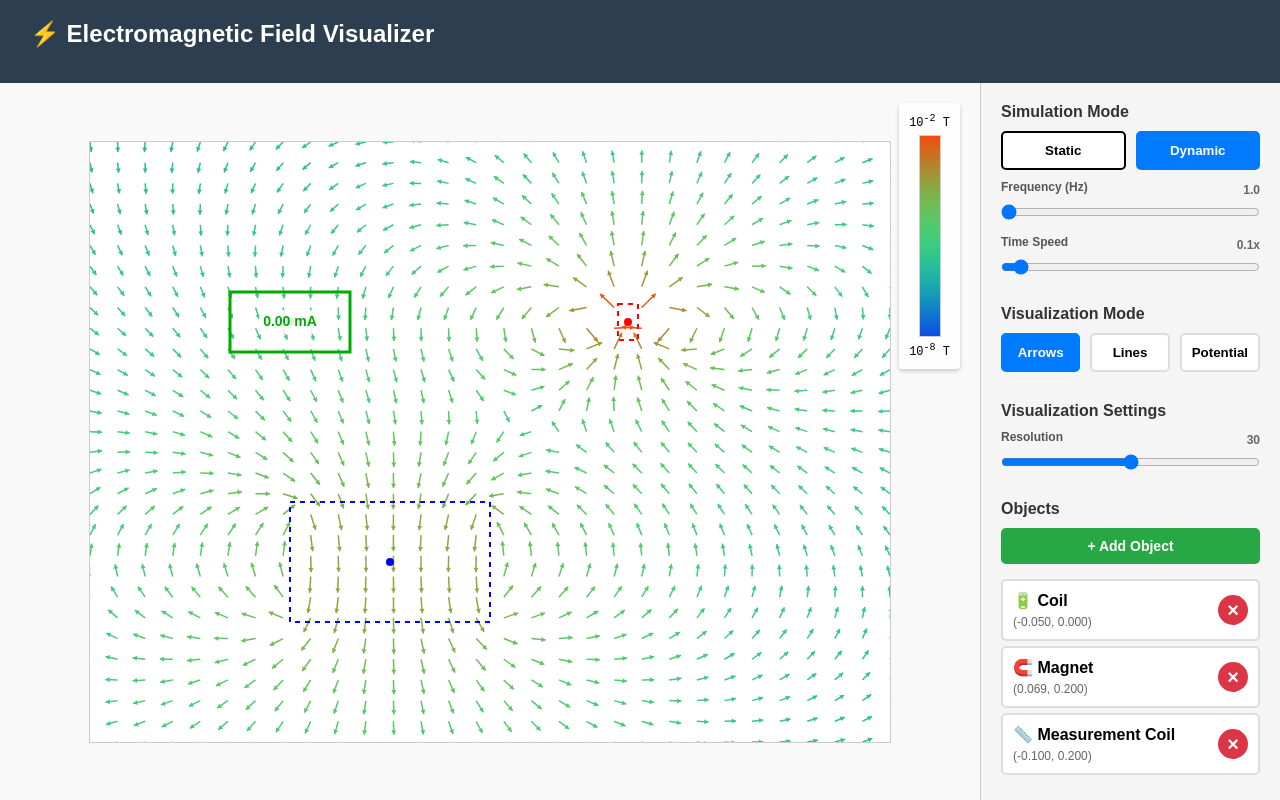
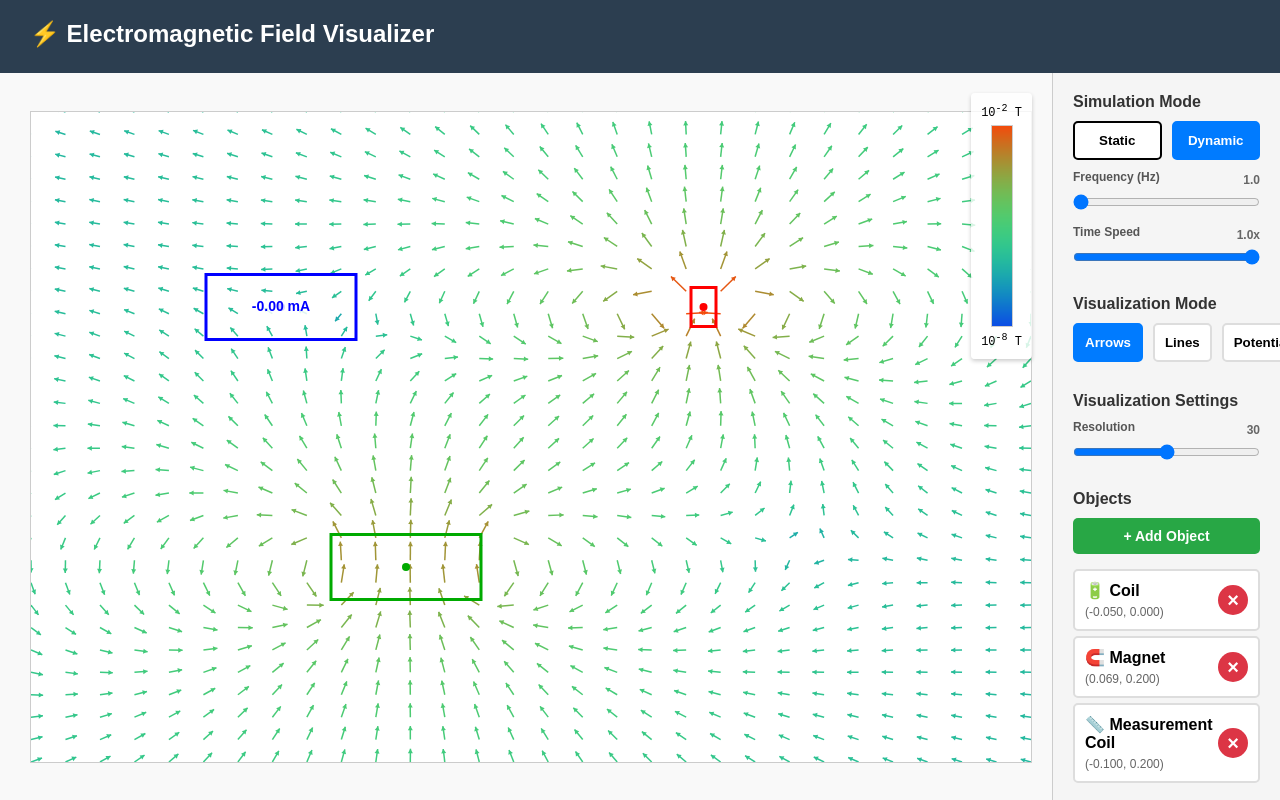
Before and after one commit to arthurmath/electromagnetic_simulation, a React (Vite) app in the folder frontend/: page / in a window 1280 px wide. Both pictures are taken after a click on the button "Dynamic". Built offline with nearby package versions, Linux system fonts and the light colour scheme.

Commit message:
frontends ajustments

```diff
--- a/frontend/src/App.jsx
+++ b/frontend/src/App.jsx
@@ -13,9 +13,9 @@ function App() {
     const sim = new MagneticFieldSimulation();
 
     // Add initial objects
-    sim.addObject(new Coil(-0.05, 0.0, 0.05, 0.1, 100, 2.0));
-    sim.addObject(new Magnet(0.069, 0.2, 0.1));
-    sim.addObject(new MeasurementCoil(-0.1, 0.2, 0.03, 0.05, 50, 10));
+    sim.addObject(new Coil(-0.05, 0.0));
+    sim.addObject(new Magnet(0.069, 0.2));
+    sim.addObject(new MeasurementCoil(-0.1, 0.2));
 
     return sim;
   });
@@ -26,7 +26,7 @@ function App() {
   const [lineDensity, setLineDensity] = useState(1.6);
   const [simMode, setSimMode] = useState('static');
   const [frequency, setFrequency] = useState(1.0);
-  const [timeSpeed, setTimeSpeed] = useState(0.1);
+  const [timeSpeed, setTimeSpeed] = useState(1.0);
 
   const animationRef = React.useRef();
   const phaseRef = React.useRef(0);
@@ -177,16 +177,16 @@ const styles = {
     flexDirection: 'column',
     height: '100vh',
     backgroundColor: '#fff',
-    fontFamily: 'Arial, sans-serif'
+    fontFamily: 'Arial, sans-serif',
   },
   header: {
-    padding: '20px 30px',
+    padding: '10px 30px',
     backgroundColor: '#2c3e50',
     color: 'white',
     boxShadow: '0 2px 4px rgba(0,0,0,0.1)'
   },
   title: {
-    margin: '0 0 15px 0',
+    margin: '10px 0 15px 0',
     fontSize: '24px',
     fontWeight: 'bold'
   },
@@ -198,11 +198,12 @@ const styles = {
   canvas: {
     flex: 1,
     display: 'flex',
-    justifyContent: 'center',
+    justifyContent: 'flex-start',
     alignItems: 'center',
     padding: '20px',
+    paddingLeft: '30px',
     backgroundColor: '#f9f9f9',
-    position: 'relative'
+    position: 'relative',
   }
 };
 
--- a/frontend/src/components/ArrowVisualization.jsx
+++ b/frontend/src/components/ArrowVisualization.jsx
@@ -86,13 +86,12 @@ const ArrowVisualization = ({ simulation, version, xRange, yRange, resolution, o
       const lengthY = (obj.length / (yRange[1] - yRange[0])) * height;
 
       if (obj.type === 'coil') {
-        ctx.strokeStyle = '#0000ff';
-        ctx.lineWidth = 2;
-        ctx.setLineDash([5, 5]);
+        ctx.strokeStyle = '#00aa00';
+        ctx.lineWidth = 3;
+        ctx.setLineDash([]);
         ctx.strokeRect(cx - radiusX, cy - lengthY / 2, radiusX * 2, lengthY);
-        ctx.setLineDash([]);
         // Center mark
-        ctx.fillStyle = '#0000ff';
+        ctx.fillStyle = '#00aa00';
         ctx.beginPath();
         ctx.arc(cx, cy, 4, 0, 2 * Math.PI);
         ctx.fill();
@@ -102,10 +101,9 @@ const ArrowVisualization = ({ simulation, version, xRange, yRange, resolution, o
         ctx.translate(cx, cy);
         ctx.rotate((90 - (obj.angle ?? 90)) * Math.PI / 180);
         ctx.strokeStyle = '#ff0000';
-        ctx.lineWidth = 2;
-        ctx.setLineDash([5, 5]);
+        ctx.lineWidth = 3;
+        ctx.setLineDash([]);
         ctx.strokeRect(-radiusX, -lengthY / 2, radiusX * 2, lengthY);
-        ctx.setLineDash([]);
         // Center mark
         ctx.fillStyle = '#ff0000';
         ctx.beginPath();
@@ -114,12 +112,12 @@ const ArrowVisualization = ({ simulation, version, xRange, yRange, resolution, o
         ctx.restore();
 
       } else if (obj.type === 'measurementCoil') {
-        ctx.strokeStyle = '#00aa00';
+        ctx.strokeStyle = '#0000ff';
         ctx.lineWidth = 3;
         ctx.setLineDash([]);
         ctx.strokeRect(cx - radiusX, cy - lengthY / 2, radiusX * 2, lengthY);
         // Center mark
-        ctx.fillStyle = '#00aa00';
+        ctx.fillStyle = '#0000ff';
         ctx.beginPath();
         ctx.arc(cx, cy, 4, 0, 2 * Math.PI);
         ctx.fill();
@@ -140,7 +138,7 @@ const ArrowVisualization = ({ simulation, version, xRange, yRange, resolution, o
           textMetrics.width + padding * 2,
           16 + padding * 2
         );
-        ctx.fillStyle = '#00aa00';
+        ctx.fillStyle = '#0000ff';
         ctx.fillText(currentText, cx, cy);
       }
     });
@@ -199,8 +197,8 @@ const ArrowVisualization = ({ simulation, version, xRange, yRange, resolution, o
   return (
     <canvas
       ref={canvasRef}
-      width={800}
-      height={600}
+      width={1000}
+      height={650}
       style={{ border: '1px solid #ccc', cursor: dragState.current.isDragging ? 'grabbing' : 'grab' }}
       onMouseDown={handleMouseDown}
       onMouseMove={handleMouseMove}
--- a/frontend/src/components/ControlPanel.jsx
+++ b/frontend/src/components/ControlPanel.jsx
@@ -21,21 +21,21 @@ const ControlPanel = ({
   const [showAddMenu, setShowAddMenu] = useState(false);
 
   const handleAddCoil = () => {
-    const newCoil = new Coil(0, 0, 0.05, 0.1, 100, 2.0);
+    const newCoil = new Coil();
     simulation.addObject(newCoil);
     onUpdate();
     setShowAddMenu(false);
   };
 
   const handleAddMagnet = () => {
-    const newMagnet = new Magnet(0, 0, 0.1, 90);
+    const newMagnet = new Magnet();
     simulation.addObject(newMagnet);
     onUpdate();
     setShowAddMenu(false);
   };
 
   const handleAddMeasurementCoil = () => {
-    const newMeasurementCoil = new MeasurementCoil(0, 0, 0.03, 0.05, 50, 10);
+    const newMeasurementCoil = new MeasurementCoil();
     simulation.addObject(newMeasurementCoil);
     onUpdate();
     setShowAddMenu(false);
@@ -118,9 +118,9 @@ const ControlPanel = ({
               </div>
               <input
                 type="range"
-                step="0.1"
+                step="0.01"
                 min="0.01"
-                max="2.0"
+                max="1.0"
                 value={timeSpeed}
                 onChange={(e) => setTimeSpeed(parseFloat(e.target.value))}
                 style={styles.slider}
--- a/frontend/src/components/LineVisualization.jsx
+++ b/frontend/src/components/LineVisualization.jsx
@@ -55,13 +55,12 @@ const LineVisualization = ({ simulation, version, xRange, yRange, resolution, de
       const lengthY = (obj.length / (yRange[1] - yRange[0])) * height;
 
       if (obj.type === 'coil') {
-        ctx.strokeStyle = '#0000ff';
-        ctx.lineWidth = 2;
-        ctx.setLineDash([5, 5]);
+        ctx.strokeStyle = '#00aa00';
+        ctx.lineWidth = 3;
+        ctx.setLineDash([]);
         ctx.strokeRect(cx - radiusX, cy - lengthY / 2, radiusX * 2, lengthY);
-        ctx.setLineDash([]);
 
-        ctx.fillStyle = '#0000ff';
+        ctx.fillStyle = '#00aa00';
         ctx.beginPath();
         ctx.arc(cx, cy, 4, 0, 2 * Math.PI);
         ctx.fill();
@@ -71,10 +70,9 @@ const LineVisualization = ({ simulation, version, xRange, yRange, resolution, de
         ctx.rotate((90 - (obj.angle ?? 90)) * Math.PI / 180);
 
         ctx.strokeStyle = '#ff0000';
-        ctx.lineWidth = 2;
-        ctx.setLineDash([5, 5]);
+        ctx.lineWidth = 3;
+        ctx.setLineDash([]);
         ctx.strokeRect(-radiusX, -lengthY / 2, radiusX * 2, lengthY);
-        ctx.setLineDash([]);
 
         // Center mark
         ctx.fillStyle = '#ff0000';
@@ -84,14 +82,14 @@ const LineVisualization = ({ simulation, version, xRange, yRange, resolution, de
 
         ctx.restore();
       } else if (obj.type === 'measurementCoil') {
-        // Draw measurement coil in green with solid line
-        ctx.strokeStyle = '#00aa00';
+        // Draw measurement coil in blue with solid line
+        ctx.strokeStyle = '#0000ff';
         ctx.lineWidth = 3;
         ctx.setLineDash([]);
         ctx.strokeRect(cx - radiusX, cy - lengthY / 2, radiusX * 2, lengthY);
 
         // Center mark
-        ctx.fillStyle = '#00aa00';
+        ctx.fillStyle = '#0000ff';
         ctx.beginPath();
         ctx.arc(cx, cy, 4, 0, 2 * Math.PI);
         ctx.fill();
@@ -115,7 +113,7 @@ const LineVisualization = ({ simulation, version, xRange, yRange, resolution, de
           16 + padding * 2
         );
 
-        ctx.fillStyle = '#00aa00';
+        ctx.fillStyle = '#0000ff';
         ctx.fillText(currentText, cx, cy);
       }
     });
@@ -250,8 +248,8 @@ const LineVisualization = ({ simulation, version, xRange, yRange, resolution, de
   return (
     <canvas
       ref={canvasRef}
-      width={800}
-      height={600}
+      width={1000}
+      height={650}
       style={{ border: '1px solid #ccc', cursor: dragState.current.isDragging ? 'grabbing' : 'grab' }}
       onMouseDown={handleMouseDown}
       onMouseMove={handleMouseMove}
--- a/frontend/src/components/PotentialVisualization.jsx
+++ b/frontend/src/components/PotentialVisualization.jsx
@@ -105,13 +105,12 @@ const PotentialVisualization = ({ simulation, version, xRange, yRange, resolutio
       const lengthY = (obj.length / (yRange[1] - yRange[0])) * height;
 
       if (obj.type === 'coil') {
-        ctx.strokeStyle = '#0000ff';
-        ctx.lineWidth = 2;
-        ctx.setLineDash([5, 5]);
+        ctx.strokeStyle = '#00aa00';
+        ctx.lineWidth = 3;
+        ctx.setLineDash([]);
         ctx.strokeRect(cx - radiusX, cy - lengthY / 2, radiusX * 2, lengthY);
-        ctx.setLineDash([]);
 
-        ctx.fillStyle = '#0000ff';
+        ctx.fillStyle = '#00aa00';
         ctx.beginPath();
         ctx.arc(cx, cy, 4, 0, 2 * Math.PI);
         ctx.fill();
@@ -121,10 +120,9 @@ const PotentialVisualization = ({ simulation, version, xRange, yRange, resolutio
         ctx.rotate((90 - (obj.angle ?? 90)) * Math.PI / 180);
 
         ctx.strokeStyle = '#ff0000';
-        ctx.lineWidth = 2;
-        ctx.setLineDash([5, 5]);
+        ctx.lineWidth = 3;
+        ctx.setLineDash([]);
         ctx.strokeRect(-radiusX, -lengthY / 2, radiusX * 2, lengthY);
-        ctx.setLineDash([]);
 
         ctx.fillStyle = '#ff0000';
         ctx.beginPath();
@@ -133,14 +131,14 @@ const PotentialVisualization = ({ simulation, version, xRange, yRange, resolutio
 
         ctx.restore();
       } else if (obj.type === 'measurementCoil') {
-        // Draw measurement coil in green with solid line
-        ctx.strokeStyle = '#00aa00';
+        // Draw measurement coil in blue with solid line
+        ctx.strokeStyle = '#0000ff';
         ctx.lineWidth = 3;
         ctx.setLineDash([]);
         ctx.strokeRect(cx - radiusX, cy - lengthY / 2, radiusX * 2, lengthY);
 
         // Center mark
-        ctx.fillStyle = '#00aa00';
+        ctx.fillStyle = '#0000ff';
         ctx.beginPath();
         ctx.arc(cx, cy, 4, 0, 2 * Math.PI);
         ctx.fill();
@@ -164,7 +162,7 @@ const PotentialVisualization = ({ simulation, version, xRange, yRange, resolutio
           16 + padding * 2
         );
 
-        ctx.fillStyle = '#00aa00';
+        ctx.fillStyle = '#0000ff';
         ctx.fillText(currentText, cx, cy);
       }
     });
@@ -221,8 +219,8 @@ const PotentialVisualization = ({ simulation, version, xRange, yRange, resolutio
   return (
     <canvas
       ref={canvasRef}
-      width={800}
-      height={600}
+      width={1000}
+      height={650}
       style={{ border: '1px solid #ccc', cursor: dragState.current.isDragging ? 'grabbing' : 'grab' }}
       onMouseDown={handleMouseDown}
       onMouseMove={handleMouseMove}
--- a/frontend/src/physics/objects.js
+++ b/frontend/src/physics/objects.js
@@ -7,7 +7,7 @@ import { getBr, getBz, getLoopAphi } from './functions.js';
 const MU_0 = 4 * Math.PI * 1e-7;
 
 export class Coil {
-  constructor(x, y, radius, length, nTurns, current, mu = MU_0) {
+  constructor(x, y, radius=0.03, length=0.05, nTurns=100, current=2.0, mu=MU_0) {
     this.type = 'coil';
     this.id = Math.random().toString(36).substr(2, 9);
     this.x = x;
@@ -85,7 +85,7 @@ export class Coil {
 }
 
 export class MeasurementCoil {
-  constructor(x, y, radius = 0.03, length = 0.05, nTurns = 500, resistance = 10) {
+  constructor(x, y, radius = 0.03, length = 0.05, nTurns = 200, resistance = 10) {
     this.type = 'measurementCoil';
     this.id = Math.random().toString(36).substr(2, 9);
     this.x = x;
```
Also changed, not shown: 1 other file (tests, documents, lock files or other folders).
